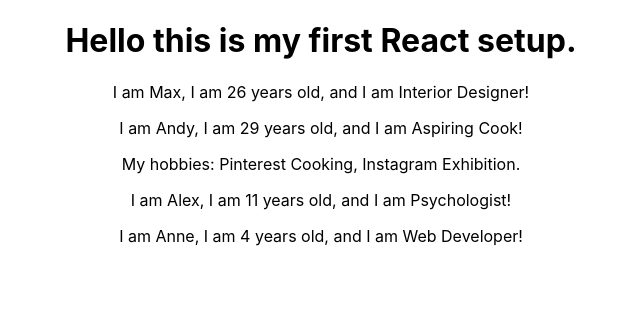
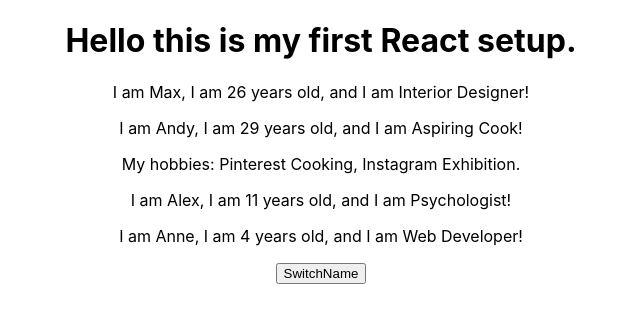
Before and after one commit to Elijbet/ReactTheCompleteGuideWithMax, a React (Create React App) app: page / in a window 1280 px wide. Shown: the top 322 px of the page, without its empty margins (319-959 px from the left). Built offline with nearby package versions, Linux system fonts and the light colour scheme.

Commit message:
Methods and onClick handler. * How to update state: the states merge preserving the data that hasn't been overwriten.

```diff
--- a/src/App.js
+++ b/src/App.js
@@ -8,7 +8,18 @@ class App extends Component {
 			{name: 'Andy', profession: 'Aspiring Cook'},
 			{name: 'Alex', profession: 'Psychologist'},
 			{name: 'Anne', profession: 'Web Developer'}
-		]
+		],
+		vampires: 'Some other form of persons.'
+	}
+	switchNameHandler = () => {
+		// console.log("I was clicked")
+		this.setState ({
+			persons: [
+				{name: 'Andy Blanchard', profession: 'Aspiring Cook'},
+				{name: 'Alex', profession: 'Psychologist'},
+				{name: 'Anne', profession: 'Web Developer'}
+			]
+		})
 	}
   render() {
     return (
@@ -18,6 +29,7 @@ class App extends Component {
         <Person name={this.state.persons[0].name} profession={this.state.persons[0].profession}>My hobbies: Pinterest Cooking, Instagram Exhibition.</Person>
         <Person name={this.state.persons[1].name} profession={this.state.persons[1].profession}/>
         <Person name={this.state.persons[2].name} profession={this.state.persons[2].profession}/>
+        <button onClick={this.switchNameHandler}>SwitchName</button>
       </div>
     );
   }
```
Also changed, not shown: 1 other file (tests, documents, lock files or other folders).
